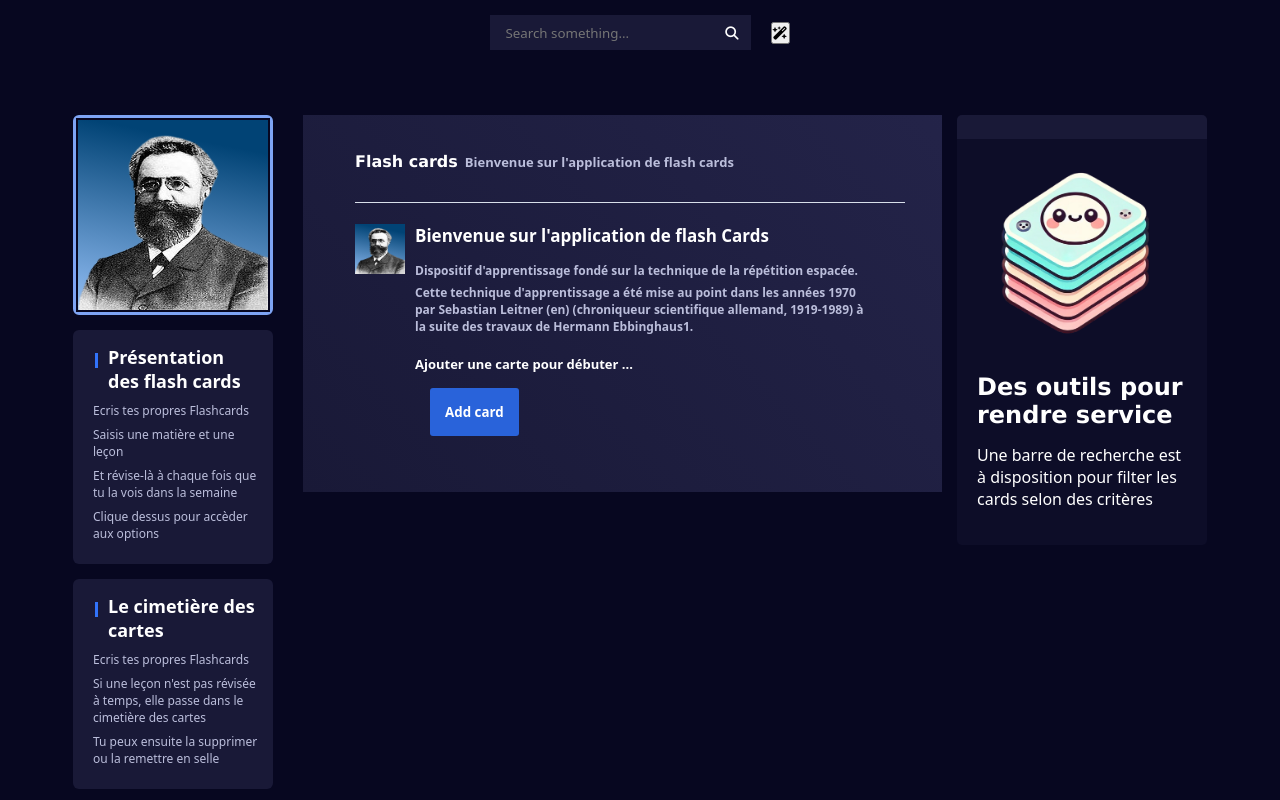
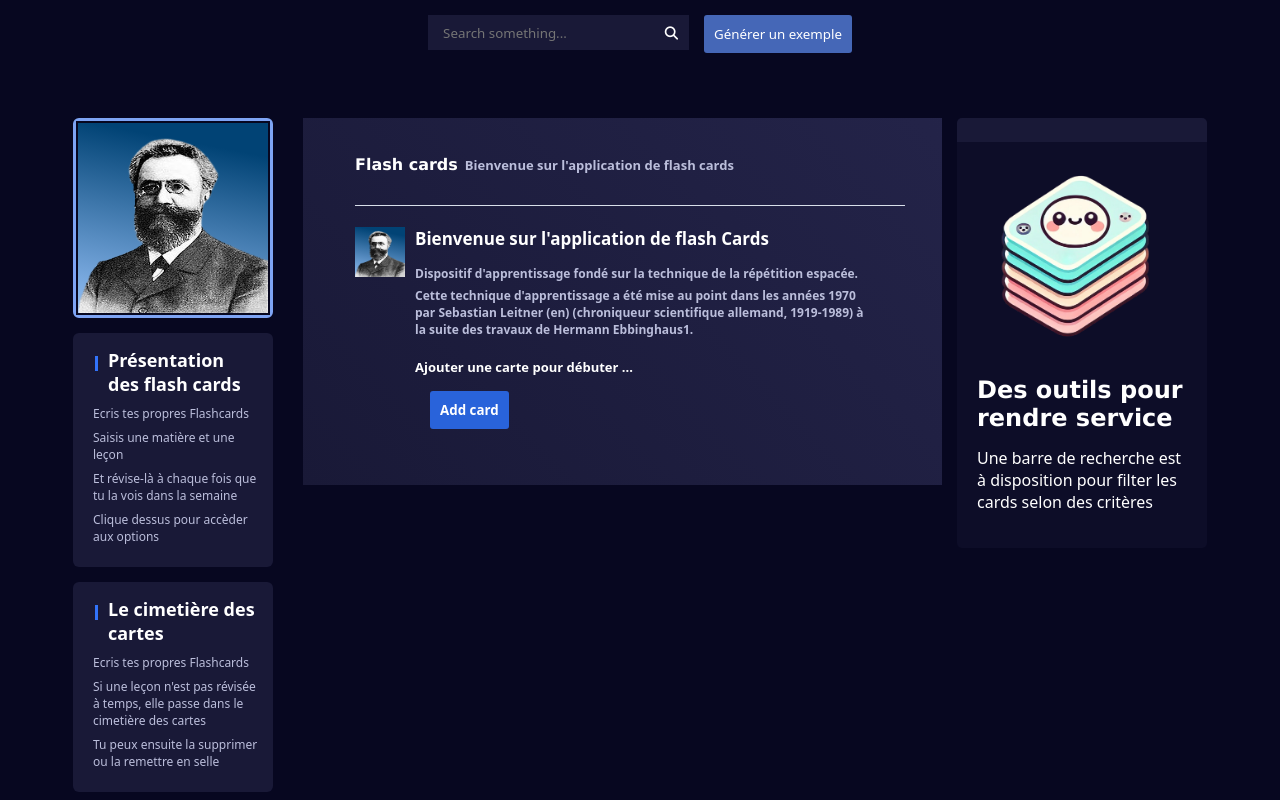
Before and after one commit to krommmm/gestionnaireRevision2, a website with bundled scripts: page front/index.html in a window 1280 px wide. Built offline with nearby package versions, Linux system fonts and the light colour scheme.

Commit message:
ajout all

```diff
--- a/front/assets/css/header.css
+++ b/front/assets/css/header.css
@@ -3,7 +3,7 @@ header {
 }
 
 #formSearchBar {
-    position: relative;
+display:flex;
 }
 
 #formSearchBar input {
@@ -38,9 +38,19 @@ input:focus {
     cursor: pointer;
     position: absolute;
     top: 9px;
-    right: 51px;
+    right: 11px;
 }
 .magicStorage{
     margin-left: 15px;
     cursor:pointer;
+    cursor: pointer;
+  background-color: #4567b7;
+  border: none;
+  padding: 10px;
+  border-radius: 3px;
+  color: white;
 }
+
+.formInputContainer {
+    position: relative;
+}
--- a/front/assets/css/utils.css
+++ b/front/assets/css/utils.css
@@ -12,14 +12,12 @@
 }
 
 .btn-blue {
-    background-color: rgb(50, 115, 250);
+    cursor: pointer;
+    background-color: #4567b7;
     border: none;
-    padding: 15px;
+    padding: 10px;
+    border-radius: 3px;
     color: white;
-    font-weight: 600;
-    border-radius: 3px;
-    cursor: pointer;
-    padding: 15px 15px;
     margin: 15px;
     height: fit-content;
 }
--- a/front/index.html
+++ b/front/index.html
@@ -13,9 +13,11 @@
 <body>
     <header>
         <form id="formSearchBar" method="POST">
-            <input type="text" name="search" placeholder="Search something..." />
-            <button class="glass" type="submit"><i class="fa-solid fa-magnifying-glass"></i></button>
-            <button class="magicStorage"><i class="fa-solid fa-wand-magic-sparkles"></i></button>
+            <div class="formInputContainer">
+                <input type="text" name="search" placeholder="Search something..." />
+                <button class="glass" type="submit"><i class="fa-solid fa-magnifying-glass"></i></button>
+            </div>
+            <button class="magicStorage">Générer un exemple</button>
         </form>
     </header>
     <div class="wrapper">
```
